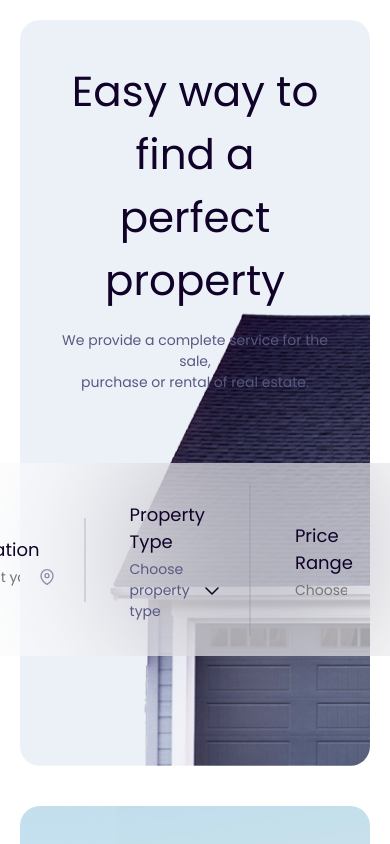
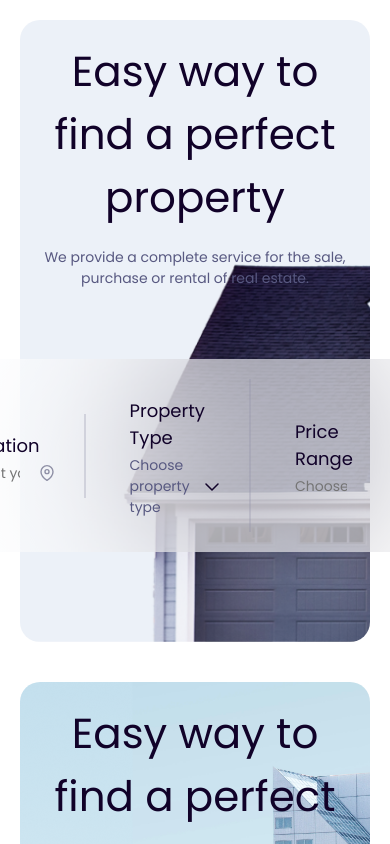
Before and after one commit to 70Ni/realestate, a React (Create React App) app: page / in a window 390 px wide. Shown: the top 844 px of the page. Built offline with nearby package versions, Linux system fonts and the light colour scheme.

Commit message:
Banner mobile view

```diff
--- a/src/Components/Banners/Banner.css
+++ b/src/Components/Banners/Banner.css
@@ -44,3 +44,9 @@
     justify-content: center;
   }
 }
+
+@media only screen and (max-width: 425px) {
+  .Banner-wrapper {
+    padding: 20px;
+  }
+}
```
